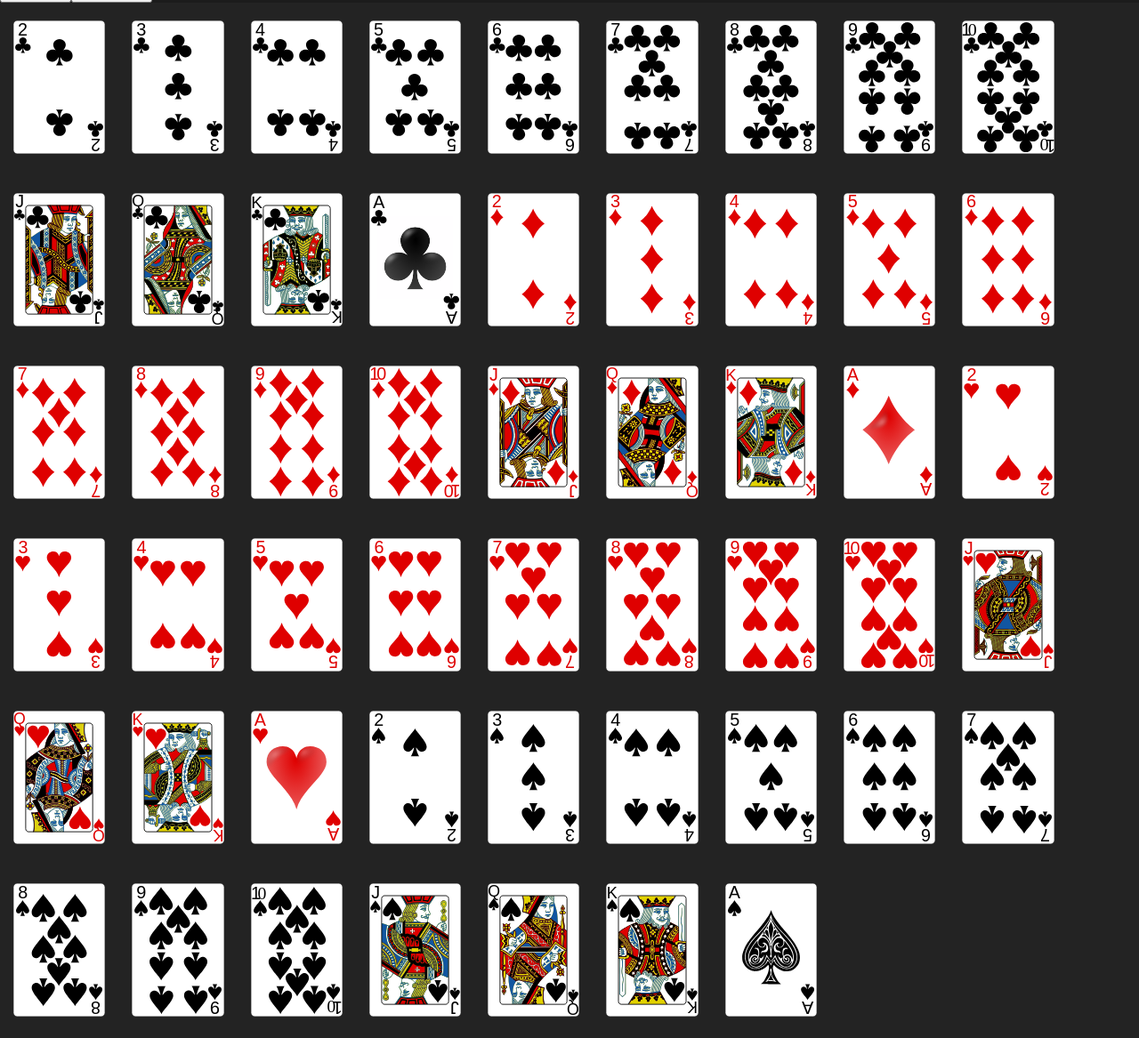
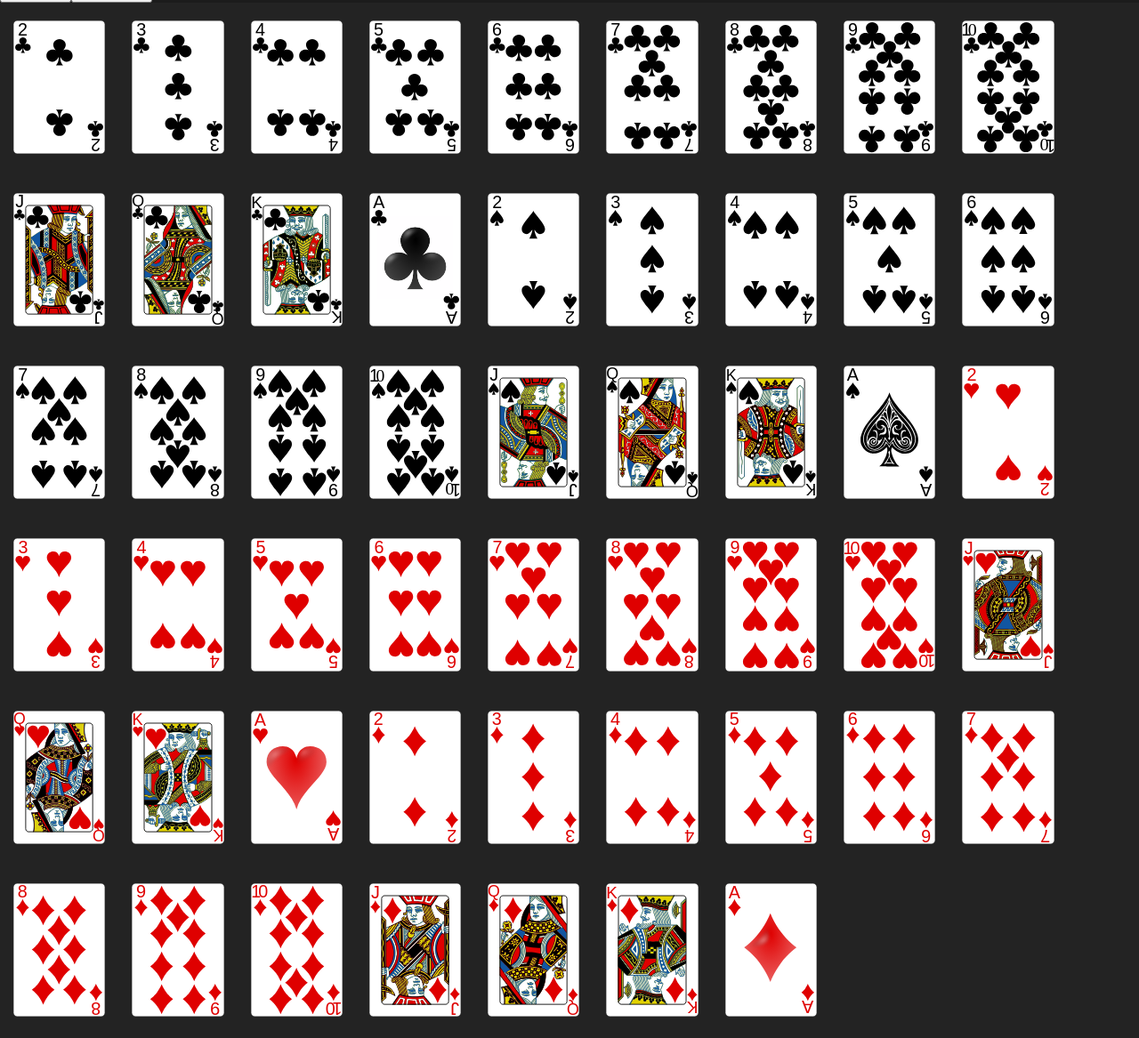
Before and after one commit to qazsero/Stack-of-cards-react-redux, a React app: page / in a window 1280 px wide. Shown: the part 401-1568 px from the top of the page at 89% size. Built offline with nearby package versions, Linux system fonts and the light colour scheme.

Commit message:
Fixing card order
Fixed a transition bug
Changed the default Readme

```diff
--- a/src/Transitions.css
+++ b/src/Transitions.css
@@ -8,7 +8,6 @@
   opacity: 1;
   transition: 1s;
   top: 0;
-  position:inherit;
 }
 
 .fade-leave {
--- a/src/actions/cards_actions.js
+++ b/src/actions/cards_actions.js
@@ -8,7 +8,7 @@ import {
 
 export const loadCards = () => {
   //We have to return an array of objects containing every possible combination
-  const suits = ['clubs','diamonds','hearts','spades']
+  const suits = ['clubs','spades','hearts','diamonds']
   const cvalues = [2,3,4,5,6,7,8,9,10,'jack','queen','king', 'ace']
   let deck = []
   let suitOrder = 0
```
Also changed, not shown: README.md.
